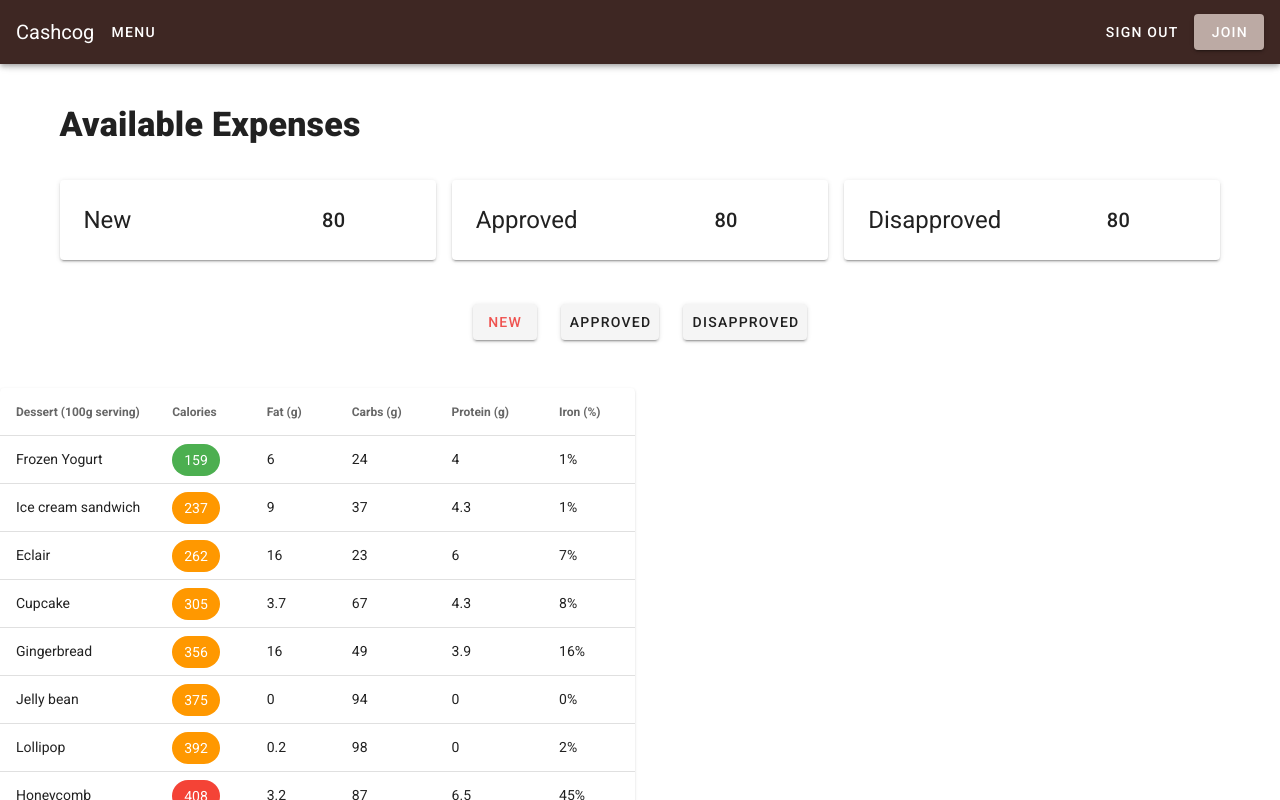
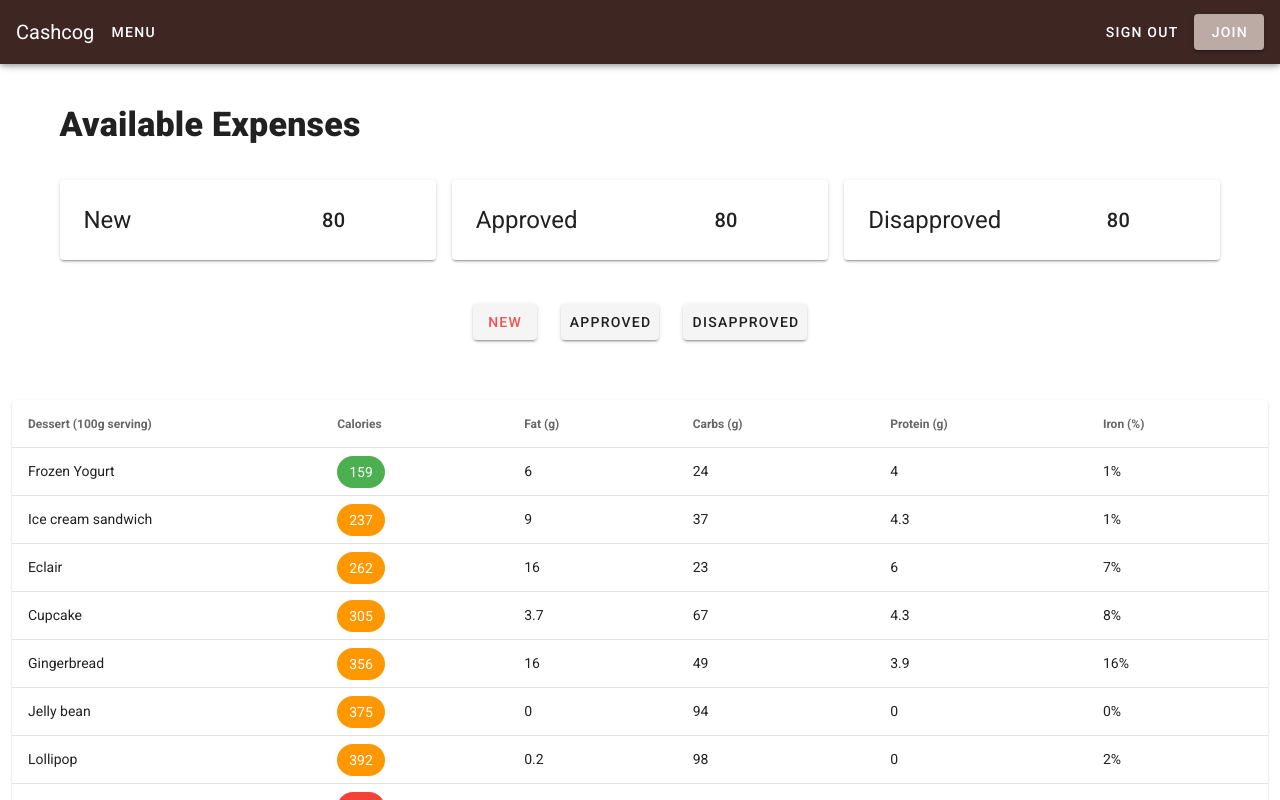
Before and after one commit to dessHub/cashcog-frontend, a Vue app: page / in a window 1280 px wide. Shown: the top 800 px of the page. Built offline with nearby package versions, Linux system fonts and the light colour scheme.

Commit message:
Design landing page

```diff
--- a/src/components/HomeTable.vue
+++ b/src/components/HomeTable.vue
@@ -1,15 +1,15 @@
 <template>
-  <v-layout class="d-flex mb-1">
+  <v-container fluid class="d-flex">
     <v-data-table
         :headers="headers"
         :items="desserts"
-        class="elevation-1"
+        class="elevation-1 home-table"
     >
         <template v-slot:item.calories="{ item }">
         <v-chip :color="getColor(item.calories)" dark>{{ item.calories }}</v-chip>
         </template>
     </v-data-table>
-  </v-layout>
+  </v-container>
 </template>
 
 <script>
@@ -124,10 +124,7 @@ export default {
 </script>
 
 <style scoped>
-.home-hero {
-  background: url("http://source.unsplash.com/0BhSKStVtdM");
-  background-size: cover;
+.home-table {
   width: 100%;
-  height: 100%;
 }
 </style>
```
